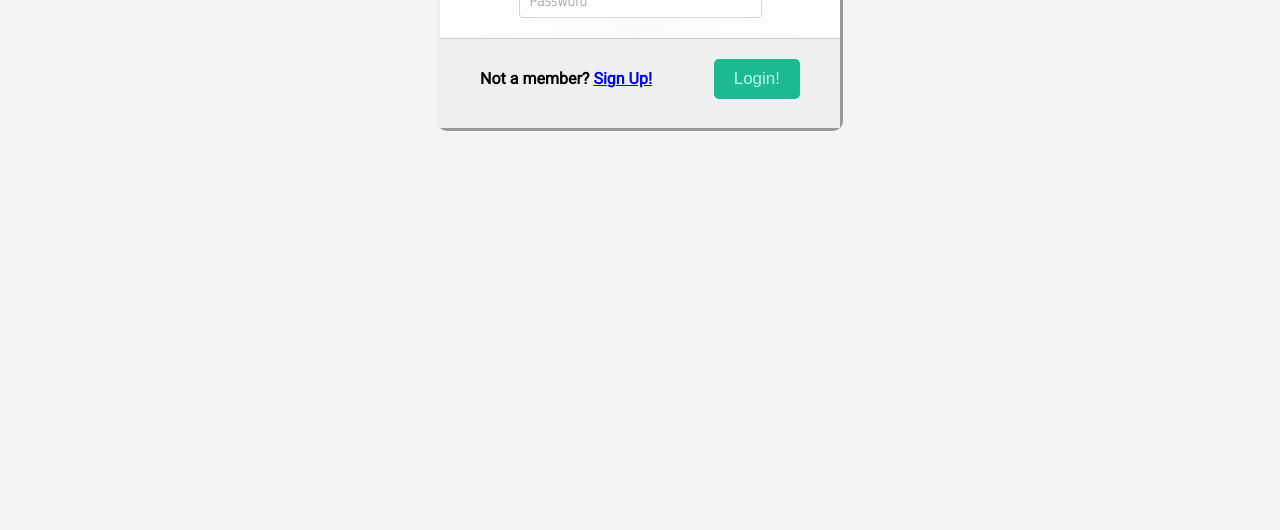
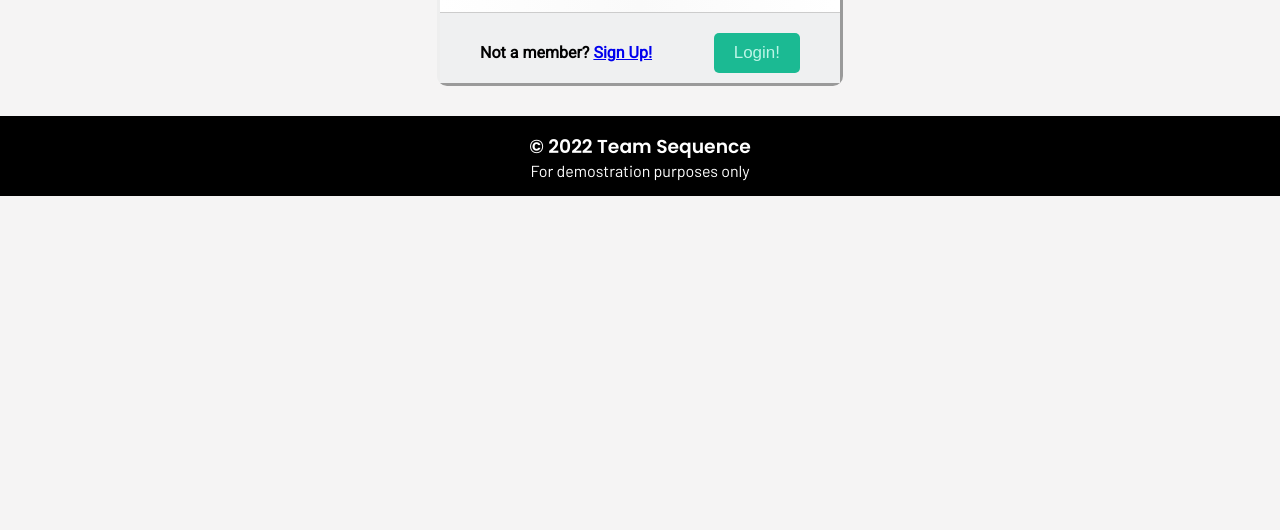
Before and after one commit to Social-Stack/Social-Media-Stack, a React app: page / in a window 1280 px wide. Shown: the part 270-800 px from the top of the page. Built offline with nearby package versions, Linux system fonts and the light colour scheme; some packages are replaced by stand-ins of ours.

Commit message:
added footer component and css

```diff
--- a/public/style.css
+++ b/public/style.css
@@ -1,8 +1,9 @@
 body {
   background-color: rgb(245, 244, 244);
+  height: 100%;
 }
 
-.header {
+* {
   margin: 0;
   padding: 0;
 }
--- /dev/null
+++ b/src/components/Footer.js
@@ -0,0 +1,14 @@
+import "../stylesheets/Footer.css";
+
+const Footer = () => {
+  return (
+    <div id="footer-container">
+      <div id="footer-items">
+        <h3 id="footer-copyright">&#169; 2022 Team Sequence</h3>
+        <p id="footer-text">For demostration purposes only</p>
+      </div>
+    </div>
+  );
+};
+
+export default Footer;
--- a/src/components/index.js
+++ b/src/components/index.js
@@ -1,4 +1,5 @@
 export { default as Header } from "./Header";
+export { default as Footer } from "./Footer";
 export { default as Login } from "./Login";
 export { default as NewsFeed } from "./NewsFeed";
 export { default as Register } from "./Register";
--- a/src/index.js
+++ b/src/index.js
@@ -10,6 +10,7 @@ import {
   Messages,
   Comments,
   FullpageFriendsLists,
+  Footer,
 } from "./components";
 
 const container = document.getElementById("app");
@@ -86,6 +87,7 @@ const App = () => {
           element={<FullpageFriendsLists token={token} />}
         />
       </Routes>
+      {loggedIn ? null : <Footer />}
     </div>
   );
 };
--- /dev/null
+++ b/src/stylesheets/Footer.css
@@ -0,0 +1,22 @@
+@import url("https://fonts.googleapis.com/css2?family=Barlow&family=Poppins:wght@600&display=swap");
+
+#footer-container {
+  background-color: black;
+  height: 80px;
+  display: flex;
+  align-items: center;
+  justify-content: space-around;
+}
+
+#footer-items {
+  color: white;
+  text-align: center;
+}
+
+#footer-copyright {
+  font-family: "Poppins", sans-serif;
+}
+
+#footer-text {
+  font-family: "Barlow", sans-serif;
+}
```
